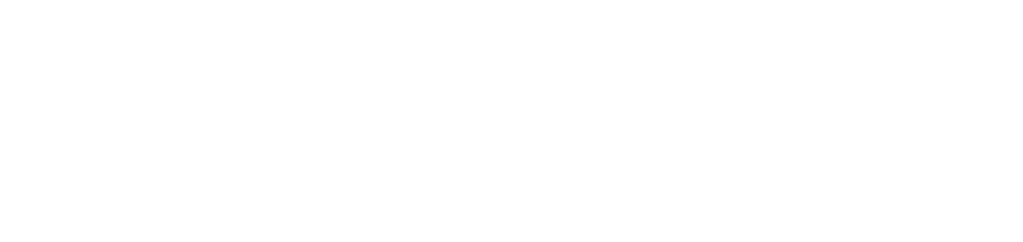
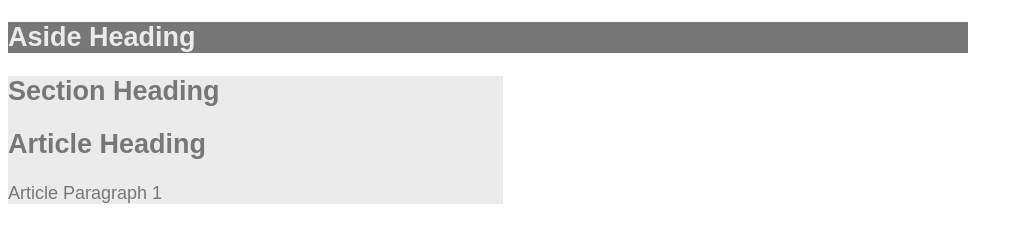
Before and after one commit to thomasxcox731/HW1-Wireframe, a plain HTML site: page index.html in a window 1280 px wide. Shown: the whole page, without its empty margins (0-1023 px from the left). Drawn offline with Linux system fonts and the light colour scheme.

Commit message:
Updated html/style

```diff
--- a/index.html
+++ b/index.html
@@ -1 +1,24 @@
 <!DOCTYPE html>
+<html lang="en">
+<head>
+    <meta charset="UTF-8">
+    <meta name="viewport" content="width=device-width, initial-scale=1.0">
+    <meta http-equiv="X-UA-Compatible" content="ie=edge">
+    <link rel="stylesheet" type="text/css" href="style.css">
+    <title>Document</title>
+</head>
+<body>
+    <nav></nav>
+    <aside>
+        <h2>Aside Heading</h2>
+    </aside>
+    <section>
+        <h2>Section Heading</h2>
+        <article>
+            <h2>Article Heading</h2>
+                <p>Article Paragraph 1</p>
+        </article>
+    </section>
+
+</body>
+</html>
--- a/style.css
+++ b/style.css
@@ -0,0 +1,20 @@
+Body {
+    font-family: Arial, Helvetica Neue, Helvetica, san-serif;
+    color: #777;
+    width: 960px;
+    font-size: 18px;
+}
+Header, Nav, Section, Aside, and Footer {
+    background: #ebebeb;
+}
+Aside {
+    color: #ebebeb;
+    background: #777;
+}
+h1 and p {
+    color: #777;
+    background: #ebebeb;
+}
+Section {
+    width: 495px;
+}
```
